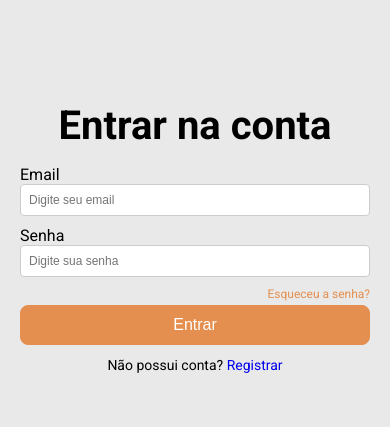
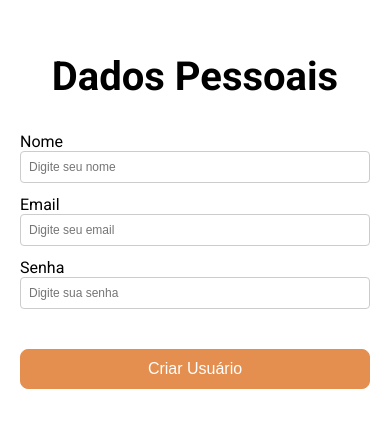
Before and after one commit to Brunoo-Lima/authentication-user, a React (Vite) app in the folder frontend/: page /register in a window 390 px wide. Shown: the part 185-612 px from the top of the page. Built offline with nearby package versions, Linux system fonts and the light colour scheme.

Commit message:
feat: screen register

```diff
--- a/frontend/src/App.tsx
+++ b/frontend/src/App.tsx
@@ -1,10 +1,17 @@
 import React from 'react';
-import Login from './components/login/Login';
+import Login from './components/screens/login/Login';
+import { BrowserRouter, Routes, Route } from 'react-router-dom';
+import Register from './components/screens/register/Register';
 
 const App = () => {
   return (
     <div>
-      <Login />
+      <BrowserRouter>
+        <Routes>
+          <Route path="/" element={<Login />} />
+          <Route path="/register" element={<Register />} />
+        </Routes>
+      </BrowserRouter>
     </div>
   );
 };
--- a/frontend/src/components/form/Input.module.css
+++ b/frontend/src/components/form/Input.module.css
@@ -7,6 +7,7 @@
   font-size: 0.75rem;
   display: block;
   outline: none;
+  margin-bottom: 0.75rem;
 }
 
 .input:focus-visible {
--- a/frontend/src/components/login/Login.module.css
+++ b/frontend/src/components/screens/login/Login.module.css
@@ -9,6 +9,7 @@
 .sideLeft {
   background: #ffffff !important;
   height: 100%;
+  padding-top: 50px;
 }
 
 .imgLogin {
@@ -26,10 +27,6 @@
 .title {
   font-size: 2.5rem;
   margin-bottom: 1rem;
-}
-
-.inputs {
-  margin-bottom: 10px;
 }
 
 .forgetPass {
--- a/frontend/src/components/login/Login.tsx
+++ b/frontend/src/components/screens/login/Login.tsx
@@ -1,8 +1,9 @@
 import React from 'react';
 import styles from './Login.module.css';
-import login from '../../assets/login.svg';
-import Input from '../form/Input';
-import Button from '../form/Button';
+import login from '../../../assets/login.svg';
+import Input from '../../form/Input';
+import Button from '../../form/Button';
+import { Link } from 'react-router-dom';
 
 const Login = () => {
   return (
@@ -15,14 +16,14 @@ const Login = () => {
         <h1 className={styles.title}>Entrar na conta</h1>
 
         <form className={styles.form}>
-          <div className={styles.inputs}>
+          <div>
             <label htmlFor="email" className={styles.label}>
               Email
             </label>
             <Input type="email" name="email" placeholder="Digite seu email" />
           </div>
 
-          <div className={styles.inputs}>
+          <div>
             <label htmlFor="password" className={styles.label}>
               Senha
             </label>
@@ -32,14 +33,14 @@ const Login = () => {
               placeholder="Digite sua senha"
             />
           </div>
-          <a href="#" className={styles.forgetPass}>
+          <Link to="/forgetPass" className={styles.forgetPass}>
             Esqueceu a senha?
-          </a>
+          </Link>
 
           <Button>Entrar</Button>
 
           <p className={styles.register}>
-            Não possui conta? <a href="#">Registrar</a>
+            Não possui conta? <Link to="/register">Registrar</Link>
           </p>
         </form>
       </div>
--- /dev/null
+++ b/frontend/src/components/screens/register/Register.module.css
@@ -0,0 +1,48 @@
+.container {
+  display: flex;
+  flex-direction: column;
+  align-items: center;
+  justify-content: center;
+  min-height: 100vh;
+  background: #ffffff;
+}
+
+.content {
+  border: 1px solid #ccc;
+  border-radius: 8px;
+  padding: 4rem 5rem;
+  box-shadow: 0 1px 2px rgba(0, 0, 0, 0.5);
+  background: var(--tertiary-color);
+}
+
+.title {
+  text-align: center;
+  font-size: 2.5rem;
+}
+
+.formRegister {
+  padding: 4.375rem 3.125rem;
+}
+
+.btnRegister {
+  margin-top: 2.5rem;
+}
+
+@media (max-width: 768px) {
+  .content {
+    padding: 3rem 1rem;
+  }
+}
+
+@media (max-width: 540px) {
+  .content {
+    padding: 0;
+    background: none;
+    border: none;
+    box-shadow: none;
+    height: 100%;
+  }
+  .formRegister {
+    padding: 2rem 1rem;
+  }
+}
--- /dev/null
+++ b/frontend/src/components/screens/register/Register.tsx
@@ -0,0 +1,40 @@
+import React from 'react';
+import styles from './Register.module.css';
+import Input from './../../form/Input';
+import Button from './../../form/Button';
+
+const Register = () => {
+  return (
+    <section className={styles.container}>
+      <div className={styles.content}>
+        <h1 className={styles.title}>Dados Pessoais</h1>
+        <form className={styles.formRegister}>
+          <div>
+            <label htmlFor="name">Nome</label>
+            <Input type="text" name="name" placeholder="Digite seu nome" />
+          </div>
+
+          <div>
+            <label htmlFor="email">Email</label>
+            <Input type="email" name="email" placeholder="Digite seu email" />
+          </div>
+
+          <div>
+            <label htmlFor="password">Senha</label>
+            <Input
+              type="password"
+              name="password"
+              placeholder="Digite sua senha"
+            />
+          </div>
+
+          <div className={styles.btnRegister}>
+            <Button>Criar Usuário</Button>
+          </div>
+        </form>
+      </div>
+    </section>
+  );
+};
+
+export default Register;
```
